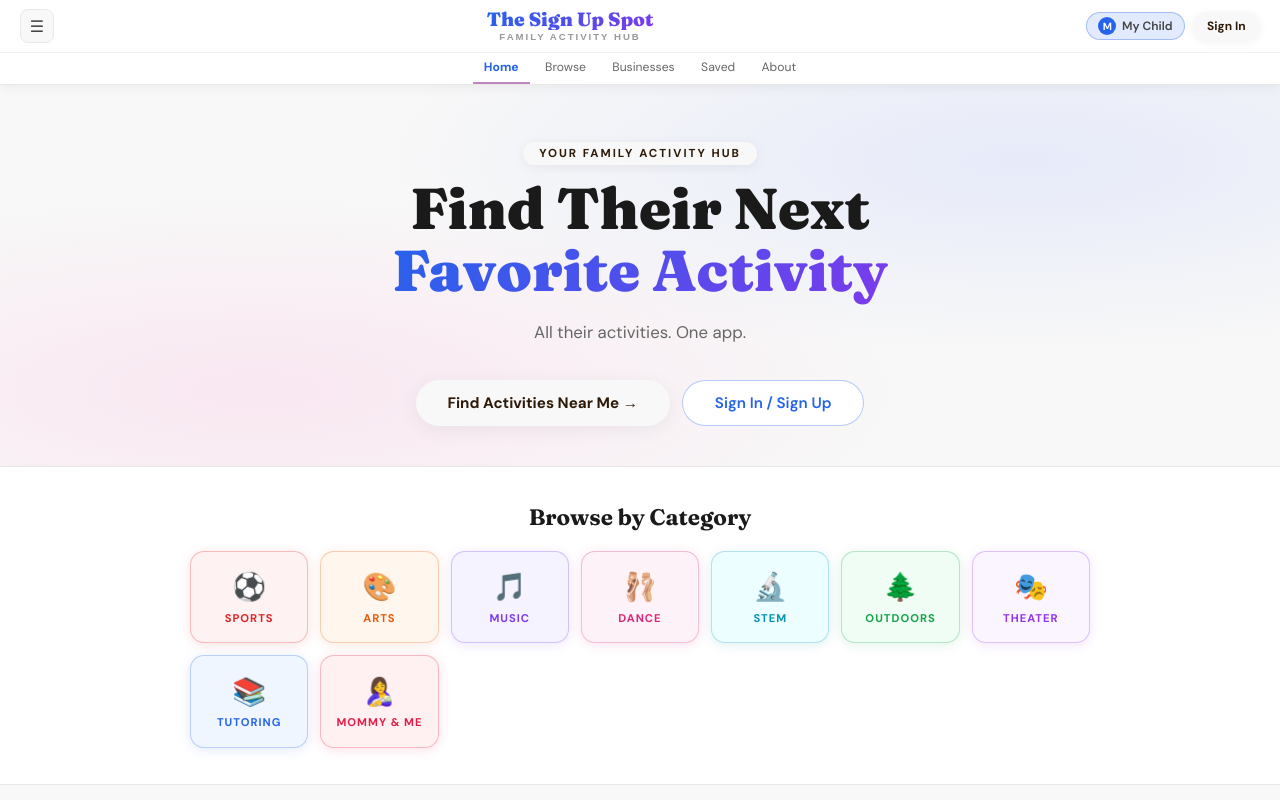
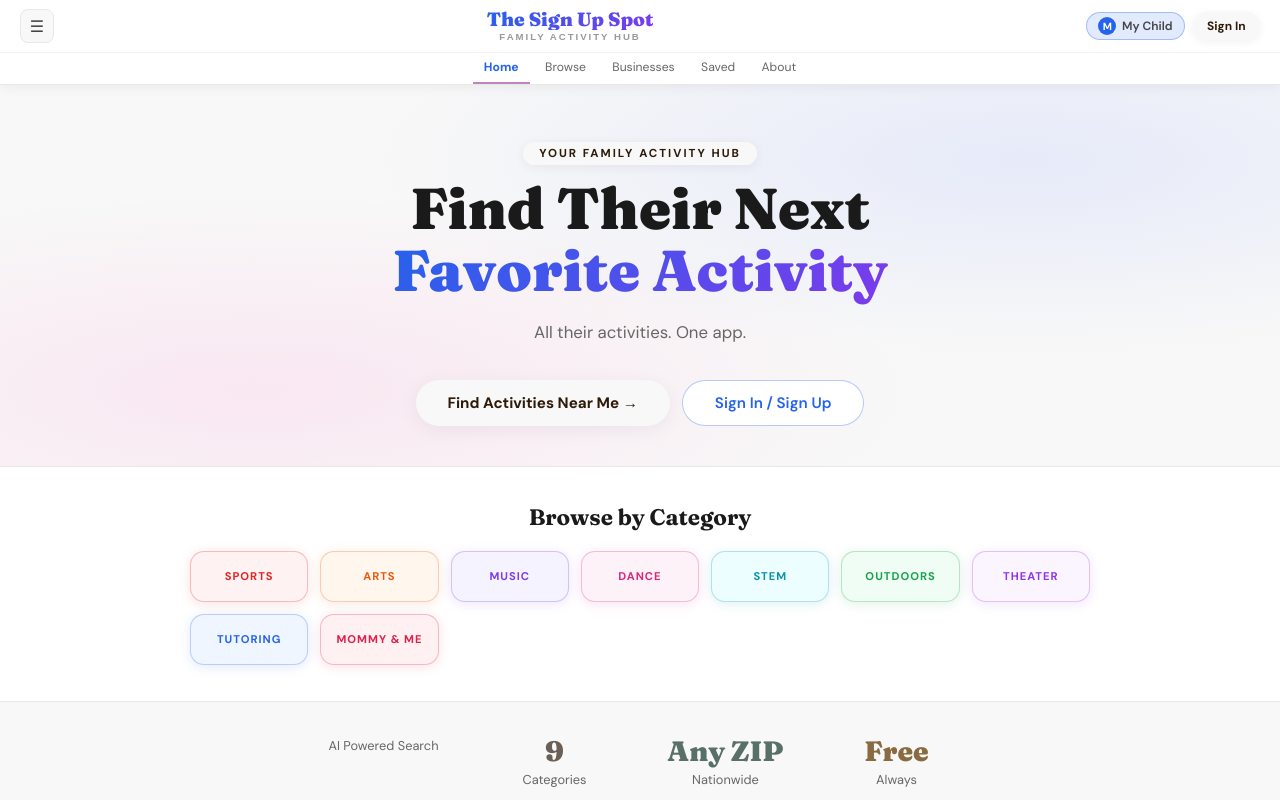
Before and after one commit to kmfields28/The-sign-up-spot, a React (Create React App) app: page / in a window 1280 px wide. Shown: the top 800 px of the page. Built offline with nearby package versions, Linux system fonts and the light colour scheme.

Commit message:
Remove all emojis from UI

```diff
--- a/src/App.jsx
+++ b/src/App.jsx
@@ -243,7 +243,7 @@ function DetailModal({ place, favorites, onToggleFav, onClose }) {
 
         {/* Header */}
         <div style={{ background:cat.bg, padding:"2rem 1.5rem 1.25rem", borderRadius:"22px 22px 0 0", textAlign:"center" }}>
-          <span style={{ fontSize:"3rem" }}>{cat.icon}</span>
+
           <h2 style={{ fontFamily:"'Fraunces',serif", color:T.text, fontSize:"1.3rem", marginTop:"0.5rem", lineHeight:1.2 }}>{place.name}</h2>
           <span style={{ background:cat.color+"22", color:cat.color, fontSize:"0.68rem", fontWeight:700, padding:"2px 10px", borderRadius:"99px", border:"1px solid "+cat.color+"44" }}>{place.category}</span>
         </div>
@@ -406,7 +406,7 @@ function ActivityCard({ place, favorites, onToggleFav, onSelect, kids, activeKid
 
       {/* Color header band */}
       <div style={{ width:"100%", height:"70px", background:cat.bg, display:"flex", alignItems:"center", justifyContent:"center", fontSize:"2.5rem" }}>
-        {cat.icon}
+
       </div>
 
       {/* Per-kid save dropdown */}
@@ -753,7 +753,7 @@ function BrowsePage({ initialCategory, favorites, onToggleFav, kids, activeKidId
                       style={{ background:T.bgCard, border:"1px solid "+T.border, borderRadius:"12px", padding:"0.9rem 1.1rem", display:"flex", gap:"1rem", alignItems:"center", flexWrap:"wrap", cursor:"pointer", boxShadow:"0 2px 8px "+T.shadow }}
                       onMouseEnter={e => e.currentTarget.style.borderColor = T.accent}
                       onMouseLeave={e => e.currentTarget.style.borderColor = T.border}>
-                      <span style={{ fontSize:"1.8rem", background:cat.bg, padding:"0.45rem", borderRadius:"10px", flexShrink:0 }}>{cat.icon}</span>
+
                       <div style={{ flex:1, minWidth:"180px" }}>
                         <div style={{ color:T.text, fontWeight:600, fontFamily:"'Fraunces',serif" }}>{p.name}</div>
                         <div style={{ color:T.textSoft, fontSize:"0.75rem", marginTop:"0.15rem" }}>📍 {p.address}</div>
@@ -917,7 +917,7 @@ function HomePage({ onNavigate, onOpenAuth }) {
               style={{ background:cat.bg, border:"1.5px solid "+cat.color+"44", borderRadius:"14px", padding:"1.1rem 0.75rem", cursor:"pointer", textAlign:"center", transition:"all 0.2s", display:"flex", flexDirection:"column", alignItems:"center", gap:"0.4rem", boxShadow:"0 2px 12px "+cat.color+"22", fontFamily:"inherit" }}
               onMouseEnter={e => { e.currentTarget.style.borderColor=cat.color; e.currentTarget.style.transform="translateY(-4px)"; e.currentTarget.style.boxShadow="0 8px 24px "+cat.color+"44"; }}
               onMouseLeave={e => { e.currentTarget.style.borderColor=cat.color+"44"; e.currentTarget.style.transform="translateY(0)"; e.currentTarget.style.boxShadow="0 2px 12px "+cat.color+"22"; }}>
-              <span style={{ fontSize:"1.7rem" }}>{cat.icon}</span>
+
               <span style={{ color:cat.color, fontSize:"0.7rem", fontWeight:700, textTransform:"uppercase", letterSpacing:"1px" }}>{cat.label}</span>
             </button>
           ))}
```
